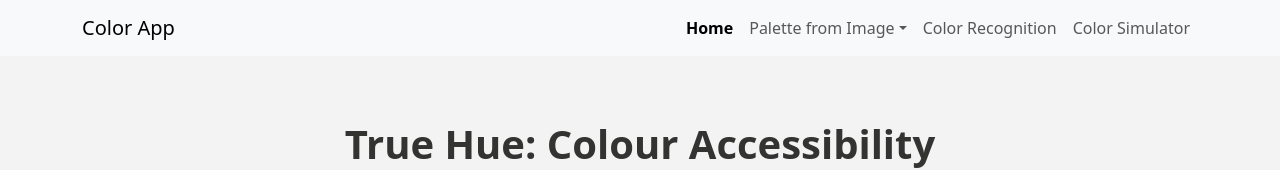
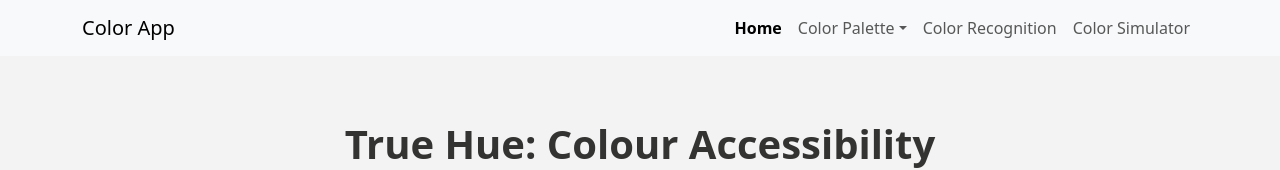
Before and after one commit to wajdialjedaani/color-accessibility-app, a Next.js app in the folder frontend/: page / in a window 1280 px wide. Shown: the top 170 px of the page. Built offline with nearby package versions, Linux system fonts and the light colour scheme.

Commit message:
palette default title

```diff
--- a/frontend/src/app/components/Navigation.js
+++ b/frontend/src/app/components/Navigation.js
@@ -7,9 +7,8 @@ import NavDropdown from "react-bootstrap/NavDropdown";
 export default function MainMenu() {
   const pathname = usePathname();
   let dropdownTitle = "Color Palette";
-  if (pathname === "/pages/palette") {
-    dropdownTitle = "Color Palette";
-  } else {
+
+  if (pathname === "/pages/imagePalette") {
     dropdownTitle = "Palette from Image";
   }
 
```
